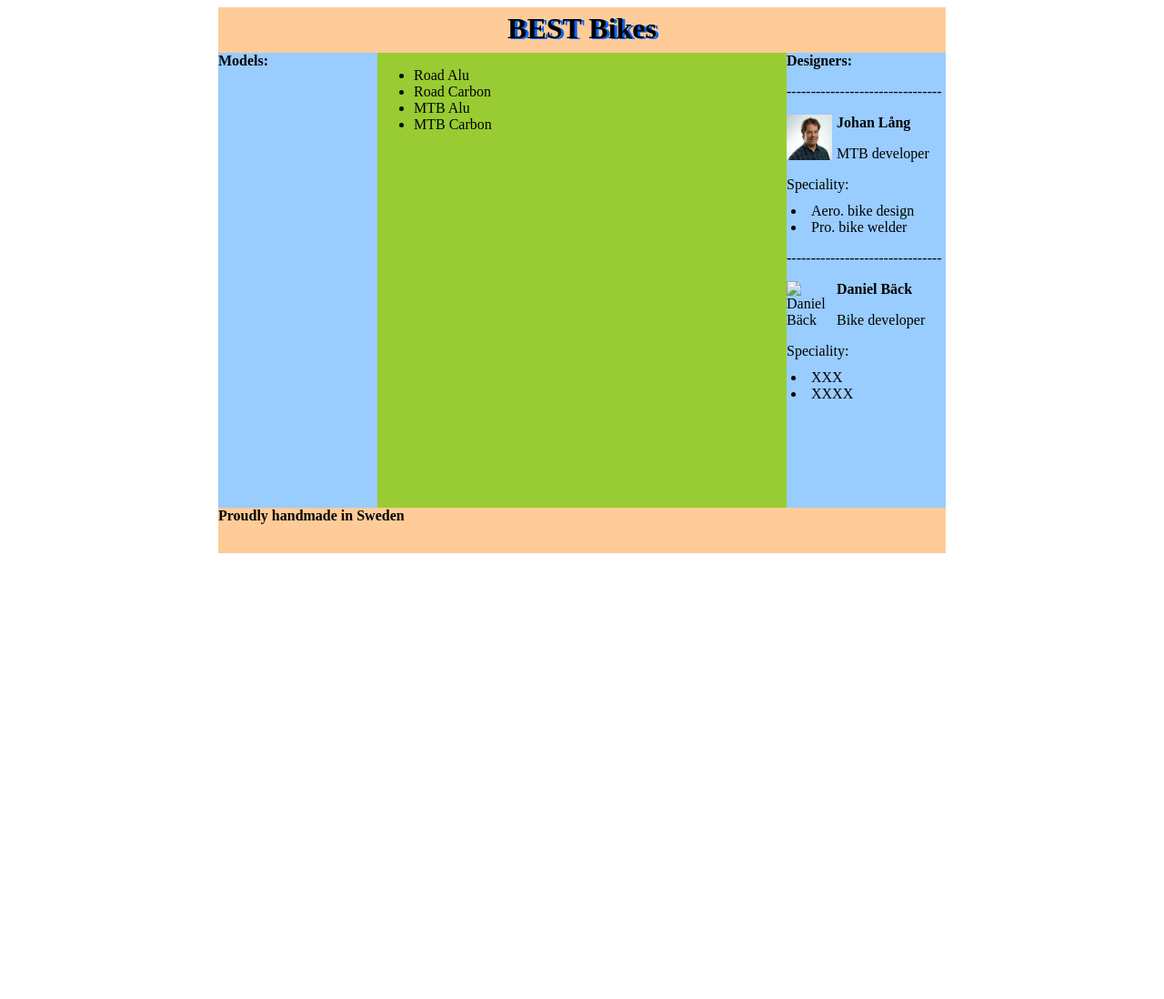
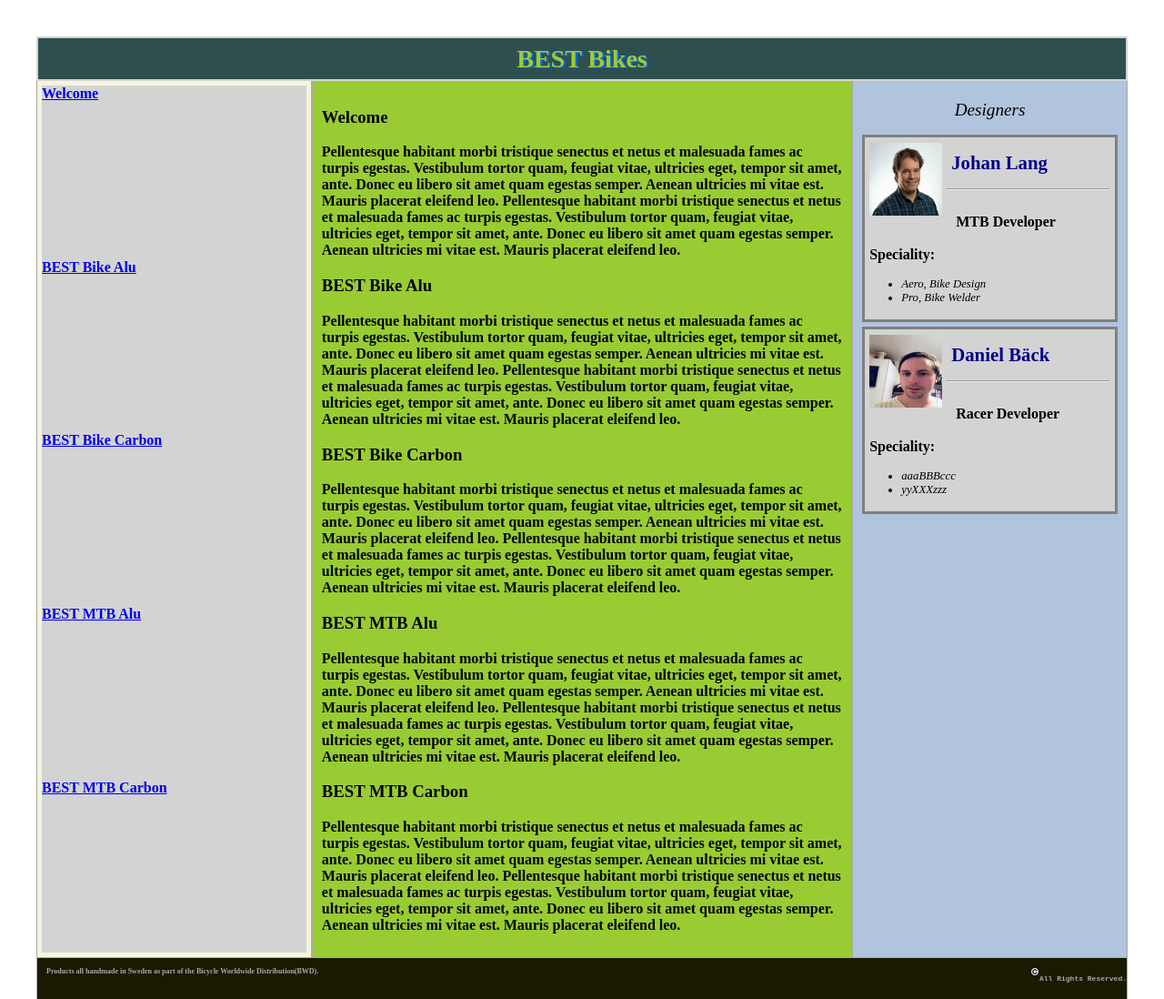
Before and after one commit to JohanLarsLang/BestBikes, a plain HTML site: page index.html in a window 1280 px wide. Shown: the top 1098 px of the page at 91% size. Before the commit the page ends 800 px from the top, so only its background shows below. Drawn offline with Linux system fonts and the light colour scheme.

Commit message:
sidebar updated with profiles and footer updated

```diff
--- a/CSS/style.css
+++ /dev/null
@@ -1,52 +0,0 @@
-.table {
-  display: table;
-  width: 800px;
-  height: 600px;
-  margin: auto;
- }
-
-.container {
-  display: flex;
-  flex-direction: column;
-}
-
-.container .container {
-  flex-direction: row;
-}
-
-.container > div:first-child, .container  > div:last-child{
-  flex: 1 1 auto;
-  min-height: 50px;
-  background-color: #FFCC99;
-}
-
-.container .container > div:nth-child(odd) {
-  flex: 1 1 auto;
-  min-height: 500px;
-  max-width: 175px;
-  background-color: #99CCFF;
-}
-
-.container .container > div:nth-child(even) {
-  flex: 1 1 auto;
-  min-height: 500px;
-  background-color: #99CC33;
- }
-
-img {
-    float: left;
-}
-
-ul.in {
-    margin-top: -5px;
-    margin-left: -35px;
-    list-style-position: inside;
-}
-
-#title {
-  text-align: center;
-    text-shadow: 3px 1px #0066FF;
-    vertical-align: super;
-    width: 800px;
-    line-height: 5px;
-}
--- a/index.html
+++ b/index.html
@@ -1,52 +1,87 @@
 <!DOCTYPE html>
-<html lang="en">
+<html lang= "en">
 <head>
-  <title>WebbApp Lab 1</title>
+  <title>Best Bikes</title>
   <meta charset="utf-8"/>
   <!-- Link stylesheet -->
-  <link rel="stylesheet" type="text/css" href="CSS/style.css"/>
+  <link rel="stylesheet" type="text/css" href="style.css"/>
 </head>
 <body>
+  <div class="wrapper">
+    <header class="header">BEST Bikes</header>
+    <article class="main">
+   <h3 id="C1">Welcome</h3>
+   <p>Pellentesque habitant morbi tristique senectus et netus et malesuada fames ac turpis egestas. Vestibulum tortor quam, feugiat vitae, ultricies eget, tempor sit amet, ante. Donec eu libero sit amet quam egestas semper. Aenean ultricies mi vitae est. Mauris placerat eleifend leo.
+  Pellentesque habitant morbi tristique senectus et netus et malesuada fames ac turpis egestas. Vestibulum tortor quam, feugiat vitae, ultricies eget, tempor sit amet, ante. Donec eu libero sit amet quam egestas semper. Aenean ultricies mi vitae est. Mauris placerat eleifend leo.</p>
 
+  <h3 id="C2">BEST Bike Alu</h3>
+   <p>Pellentesque habitant morbi tristique senectus et netus et malesuada fames ac turpis egestas. Vestibulum tortor quam, feugiat vitae, ultricies eget, tempor sit amet, ante. Donec eu libero sit amet quam egestas semper. Aenean ultricies mi vitae est. Mauris placerat eleifend leo.
+  Pellentesque habitant morbi tristique senectus et netus et malesuada fames ac turpis egestas. Vestibulum tortor quam, feugiat vitae, ultricies eget, tempor sit amet, ante. Donec eu libero sit amet quam egestas semper. Aenean ultricies mi vitae est. Mauris placerat eleifend leo.</p>
 
-  <div class="container table">
-    <div id="title"><h1>BEST Bikes</h1></div>
-    <div class="container">
-      <div><strong>Models:</strong></div>
-      <div>
+   <h3 id="C3">BEST Bike Carbon</h3>
+   <p>Pellentesque habitant morbi tristique senectus et netus et malesuada fames ac turpis egestas. Vestibulum tortor quam, feugiat vitae, ultricies eget, tempor sit amet, ante. Donec eu libero sit amet quam egestas semper. Aenean ultricies mi vitae est. Mauris placerat eleifend leo.
+  Pellentesque habitant morbi tristique senectus et netus et malesuada fames ac turpis egestas. Vestibulum tortor quam, feugiat vitae, ultricies eget, tempor sit amet, ante. Donec eu libero sit amet quam egestas semper. Aenean ultricies mi vitae est. Mauris placerat eleifend leo.</p>
 
-        <ul>
-          <li>Road Alu</li>
-          <li>Road Carbon</li>
-          <li>MTB Alu</li>
-          <li>MTB Carbon</li>
-        </ul>
+  <h3 id="C4">BEST MTB Alu</h3>
+   <p>Pellentesque habitant morbi tristique senectus et netus et malesuada fames ac turpis egestas. Vestibulum tortor quam, feugiat vitae, ultricies eget, tempor sit amet, ante. Donec eu libero sit amet quam egestas semper. Aenean ultricies mi vitae est. Mauris placerat eleifend leo.
+  Pellentesque habitant morbi tristique senectus et netus et malesuada fames ac turpis egestas. Vestibulum tortor quam, feugiat vitae, ultricies eget, tempor sit amet, ante. Donec eu libero sit amet quam egestas semper. Aenean ultricies mi vitae est. Mauris placerat eleifend leo.</p>
 
+  <h3 id="C5">BEST MTB Carbon</h3>
+   <p>Pellentesque habitant morbi tristique senectus et netus et malesuada fames ac turpis egestas. Vestibulum tortor quam, feugiat vitae, ultricies eget, tempor sit amet, ante. Donec eu libero sit amet quam egestas semper. Aenean ultricies mi vitae est. Mauris placerat eleifend leo.
+  Pellentesque habitant morbi tristique senectus et netus et malesuada fames ac turpis egestas. Vestibulum tortor quam, feugiat vitae, ultricies eget, tempor sit amet, ante. Donec eu libero sit amet quam egestas semper. Aenean ultricies mi vitae est. Mauris placerat eleifend leo.</p>
+
+  </article>
+
+    <aside class="aside aside-1">
+
+      <div class="menu">
+        <div>
+          <a href="#C1">Welcome</a>
+        </div>
       </div>
-      <div><strong>Designers:</strong>
-  <p>--------------------------------</p>
-  <img src="jpeg/johanlang.jpg" alt="Johan Lång" style="width:50px;height:50px;margin-right:5px;" title="Johan Lång"><p><strong>Johan Lång</strong> </p>
-        <p>MTB developer</p>
-        <p>Speciality:</p>
-          <ul class="in">
-            <li>Aero. bike design</li>
-            <li>Pro. bike welder</li>
-          </ul>
-  <p>--------------------------------</p>
-  <img src="" alt="Daniel Bäck" style="width:50px;height:50px;margin-right:5px;" title="Daniel Bäck"><strong>Daniel Bäck</strong>
-       <p> Bike developer</p>
-        <p>Speciality:</p>
-          <ul class="in">
-            <li>XXX</li>
-            <li>XXXX</li>
-    </ul>
+      <div class="menu">
+        <div>
+          <a href="#C2">BEST Bike Alu</a>
+        </div>
+      </div>
+      <div class="menu">
+        <div>
+          <a href="#C3">BEST Bike Carbon</a>
+        </div>
+      </div>
+      <div class="menu">
+        <div>
+          <a href="#C4">BEST MTB Alu</a>
+        </div>
+      </div>
+      <div class="menu">
+        <div>
+          <a href="#C5">BEST MTB Carbon</a>
+        </div>
+      </div>
 
-    </div>
+    </aside>
 
-    </div>
-      <div><strong>Proudly handmade in Sweden</strong></div>
+    <aside class="aside aside-2">
+
+      <h1 style="font: italic 1.2em times new roman; text-align: center;">Designers</h1>
+      <div class="profilelayout">
+        <p>
+          <img class="profileimg" src="jpeg/johanlang.jpg" alt="Johan Lang" title="Johan Lang"> <span style="font: bolder 1.3em times new roman; color: darkblue;">Johan Lang</span><hr style="position: relative; left: -5px;"><br> <span style="margin-left: 5px;">MTB Developer</span><br><br><span style="margin-left: 5px;">Speciality:</span><ul> <li>Aero, Bike Design</li><li>Pro, Bike Welder</li></ul>
+        </p>
+      </div>
+      <div class="profilelayout">
+      <p>
+        <img class="profileimg" src="jpeg/danielback.jpg" alt="Daniel Bäck" title="Daniel Bäck">
+        <span style="font: bolder 1.3em times new roman; color: darkblue;">
+        Daniel Bäck</span><hr style="position: relative; left: -5px;"> <br> <span style="margin-left: 5px;">Racer Developer</span><br><br><span style="margin-left: 5px;">Speciality:</span> <ul> <li>aaaBBBccc</li><li>yyXXXzzz</li></ul>
+      </p>
+      </div>
+
+   </aside>
+
+    <footer class="footer">Products all handmade in Sweden as part of the Bicycle Worldwide Distribution(BWD). <div id="copyright"><img src="jpeg/copyright-symbol.png" alt="copyright symbol" title="copyright symbol" style="position: relative; width: 10px; height: 10px;"><pre>All Rights Reserved.</div>
+    </footer>
   </div>
-
-
 </body>
 </html>
--- /dev/null
+++ b/style.css
@@ -0,0 +1,135 @@
+.wrapper {
+  display: flex;
+  flex-flow: row wrap;
+  font-weight: bold;
+  text-align: center;
+}
+
+.wrapper > * {
+  padding: 10px;
+  flex: 1 100%;
+}
+
+.header {
+  border: 2px solid lightgrey;
+  font-size: 28px;
+  text-align: center;
+  text-shadow: 2px 1px #0066FF;
+  vertical-align: super;
+  line-height: 5px;
+  background: #2F4F4F;
+  padding: 20px;
+  color: #9ACD32
+}
+
+.footer {
+  border-bottom: 2px solid darkgrey;
+  border-right: 1px solid darkgrey;
+  border-left: 1px solid darkgrey;
+  background: #1a1a00;
+  text-align: left;
+  color: darkgrey;
+  font-weight: bold;
+  font-size: 8px;
+}
+
+.main {
+  border-right: 1px solid darkgrey;
+  border-left: 1px solid darkgrey;
+  border-bottom: 1px solid darkgrey;
+  text-align: left;
+  background: #99CC33;
+}
+
+.aside {
+  background: #B0C4DE;
+  padding: 5px;
+  color: black;
+  text-align: left;
+  font-size: 16px;
+  width: 100px;
+  border-bottom: 1px solid darkgrey;
+  border-right: 1px solid darkgrey;
+  border-left: 1px solid darkgrey;
+}
+
+.aside-1 > * {
+  border: 5px solid darkgrey;
+  padding: 14px;
+  background-color: lightgrey;
+}
+
+.aside-1 {
+  display: table;
+  background-color: beige;
+}
+
+.aside-1 > div {
+  display: table-row;
+}
+
+.aside-1 > div > div {
+  display: table-cell;
+
+}
+
+.menu{
+  color: black;
+  font-weight: bold;
+}
+.menu:hover {
+    background: #FFCC99;
+ }
+
+img {
+    float: left;
+}
+
+ul.in {
+    margin-top: -5px;
+    margin-left: -35px;
+    list-style-position: inside;
+}
+
+@media all and (max-width: 600px) {
+  .aside-1 { order: 1;}
+  .aside-2 { order: 2;}
+  .footer  { order: 3;}
+}
+
+@media all and (min-width: 600px) {
+  .main    { flex: 3 0px; }
+  .aside-1 { order: 1; }
+  .main    { order: 2; }
+  .aside-2 { order: 3; }
+  .footer  { order: 4; }
+  .aside { flex: 1 auto; }
+}
+
+body {
+  padding: 2em;
+}
+
+.profileimg {
+  width: 80px;
+  height: 80px;
+  margin: -10px 10px 10px 5px;
+  float: left;
+}
+
+.profilelayout {
+    border: 3px solid gray;
+    margin: 5px;
+    background-color: lightgrey;
+
+}
+
+ul > li {
+  font: italic 0.8em times new roman;
+}
+
+#copyright {
+  position: relative;
+  text-align: right;
+  float: right;
+}
```
Also changed, not shown: jpeg/copyright-symbol.png (added), jpeg/danielback.jpg (added).
